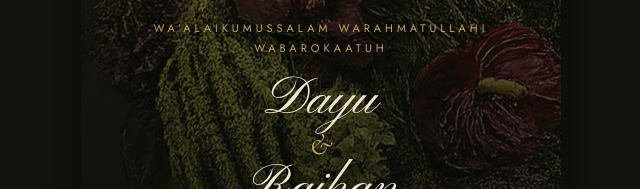
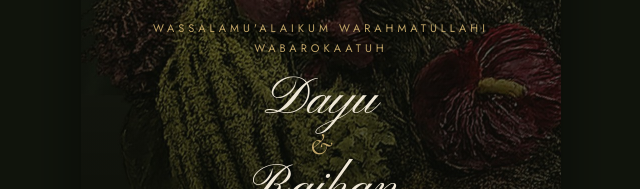
Before and after one commit to daimassss05-sketch/dayuraihan, a plain HTML site: page index.html in a window 1280 px wide. Shown: the part 3872-4061 px from the top of the page, 319-959 px from the left. Drawn offline with nearby package versions, Linux system fonts and the light colour scheme.

Commit message:
Add files via upload

```diff
--- a/index.html
+++ b/index.html
@@ -367,7 +367,7 @@ section > *{width:100%}
     <div class="reveal">
       <div class="orn">❦</div>
       <p class="thanks">Merupakan suatu kehormatan dan kebahagiaan bagi kami apabila Bapak/Ibu/Saudara/i berkenan hadir dan memberikan doa restu.</p>
-      <div class="eyebrow" style="color:var(--gold)">Wa'alaikumussalam Warahmatullahi Wabarokaatuh</div>
+      <div class="eyebrow" style="color:var(--gold)">Wassalamu'alaikum Warahmatullahi Wabarokaatuh</div>
       <div class="names">Dayu<span class="names-amp">&amp;</span>Raihan</div>
       <div class="credit">Undangan Digital</div>
     </div>
```
